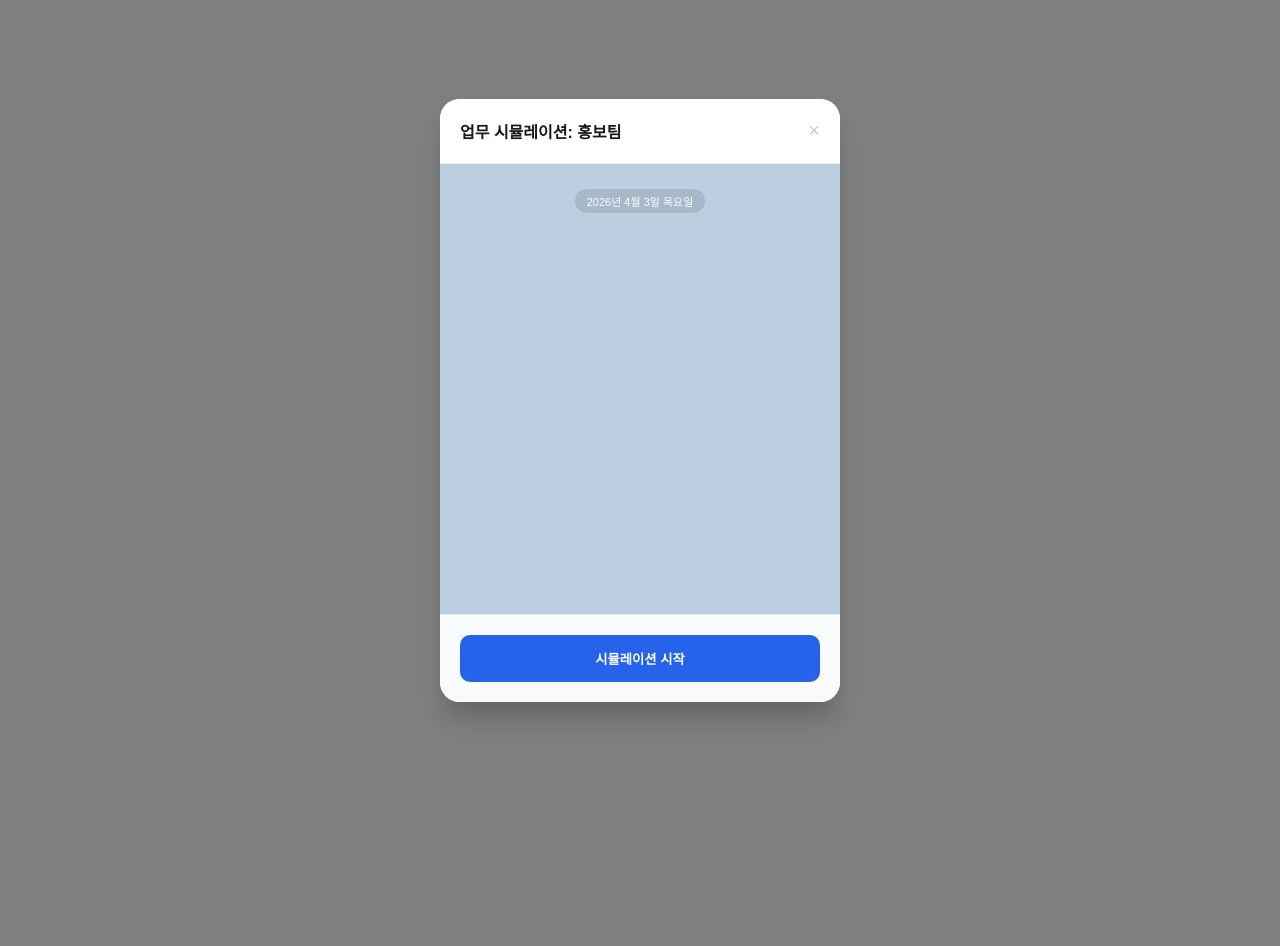
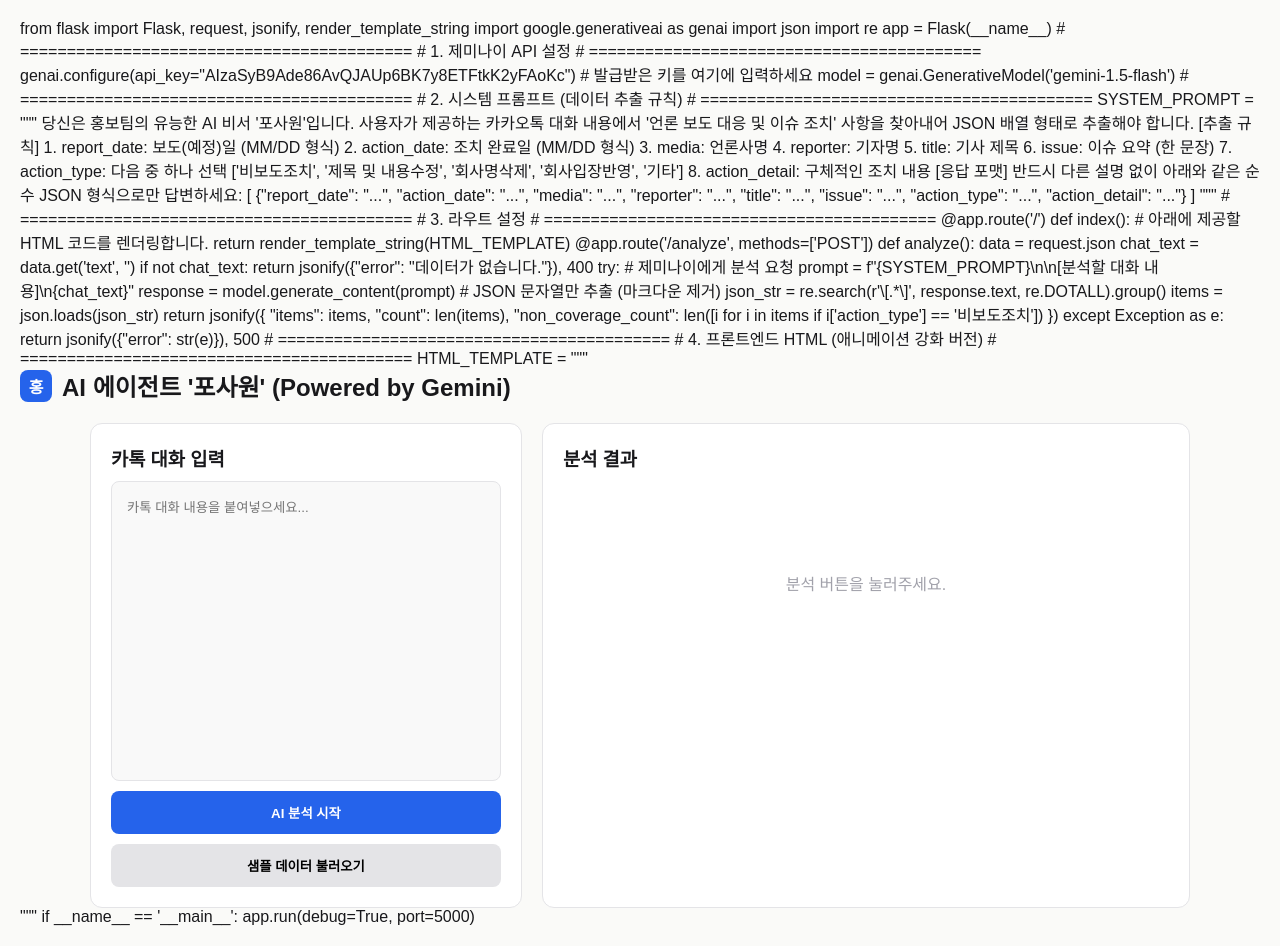
Before and after one commit to JainSohpie/PR_BOT, a Flask app: page / in a window 1280 px wide. Before the commit the page ends 717 px from the top, so only its background shows below. Run offline with Flask 3, Linux system fonts and the light colour scheme; some web fonts are replaced.

Commit message:
Update dashboard.html

```diff
--- a/templates/dashboard.html
+++ b/templates/dashboard.html
@@ -1,233 +1,226 @@
+from flask import Flask, request, jsonify, render_template_string
+import google.generativeai as genai
+import json
+import re
+
+app = Flask(__name__)
+
+# ==========================================
+# 1. 제미나이 API 설정
+# ==========================================
+genai.configure(api_key="AIzaSyB9Ade86AvQJAUp6BK7y8ETFtkK2yFAoKc") # 발급받은 키를 여기에 입력하세요
+model = genai.GenerativeModel('gemini-1.5-flash')
+
+# ==========================================
+# 2. 시스템 프롬프트 (데이터 추출 규칙)
+# ==========================================
+SYSTEM_PROMPT = """
+당신은 홍보팀의 유능한 AI 비서 '포사원'입니다.
+사용자가 제공하는 카카오톡 대화 내용에서 '언론 보도 대응 및 이슈 조치' 사항을 찾아내어 JSON 배열 형태로 추출해야 합니다.
+
+[추출 규칙]
+1. report_date: 보도(예정)일 (MM/DD 형식)
+2. action_date: 조치 완료일 (MM/DD 형식)
+3. media: 언론사명
+4. reporter: 기자명
+5. title: 기사 제목
+6. issue: 이슈 요약 (한 문장)
+7. action_type: 다음 중 하나 선택 ['비보도조치', '제목 및 내용수정', '회사명삭제', '회사입장반영', '기타']
+8. action_detail: 구체적인 조치 내용
+
+[응답 포맷]
+반드시 다른 설명 없이 아래와 같은 순수 JSON 형식으로만 답변하세요:
+[
+  {"report_date": "...", "action_date": "...", "media": "...", "reporter": "...", "title": "...", "issue": "...", "action_type": "...", "action_detail": "..."}
+]
+"""
+
+# ==========================================
+# 3. 라우트 설정
+# ==========================================
+
+@app.route('/')
+def index():
+    # 아래에 제공할 HTML 코드를 렌더링합니다.
+    return render_template_string(HTML_TEMPLATE)
+
+@app.route('/analyze', methods=['POST'])
+def analyze():
+    data = request.json
+    chat_text = data.get('text', '')
+
+    if not chat_text:
+        return jsonify({"error": "데이터가 없습니다."}), 400
+
+    try:
+        # 제미나이에게 분석 요청
+        prompt = f"{SYSTEM_PROMPT}\n\n[분석할 대화 내용]\n{chat_text}"
+        response = model.generate_content(prompt)
+
+        # JSON 문자열만 추출 (마크다운 제거)
+        json_str = re.search(r'\[.*\]', response.text, re.DOTALL).group()
+        items = json.loads(json_str)
+
+        return jsonify({
+            "items": items,
+            "count": len(items),
+            "non_coverage_count": len([i for i in items if i['action_type'] == '비보도조치'])
+        })
+    except Exception as e:
+        return jsonify({"error": str(e)}), 500
+
+# ==========================================
+# 4. 프론트엔드 HTML (애니메이션 강화 버전)
+# ==========================================
+HTML_TEMPLATE = """
 <!DOCTYPE html>
 <html lang="ko">
 <head>
     <meta charset="UTF-8">
-    <title>포사원 시뮬레이션</title>
+    <title>AI 에이전트 '포사원'</title>
     <link href="https://cdn.jsdelivr.net/npm/pretendard@latest/dist/web/variable/pretendardvariable-dynamic-subset.min.css" rel="stylesheet">
     <style>
         :root {
-            --kakao-yellow: #FEE500;
-            --kakao-bg: #BACEE0;
-            --my-bubble: #FEE500;
-            --other-bubble: #FFFFFF;
-            --text-main: #191919;
-            --text-sub: #707070;
-            --accent: #2563EB;
+            --bg: #FAFAF8; --card: #FFFFFF; --text: #18181B; --sub: #71717A;
+            --muted: #A1A1AA; --accent: #2563EB; --success: #059669;
+            --border: #E4E4E7; --teams-purple: #5059C9; --font: 'Pretendard Variable', sans-serif;
         }
+        * { margin: 0; padding: 0; box-sizing: border-box; }
+        body { font-family: var(--font); background: var(--bg); color: var(--text); padding: 20px; }
+        .main { max-width: 1100px; margin: 0 auto; display: grid; grid-template-columns: 1fr 1.5fr; gap: 20px; }
+        .panel { background: var(--card); border: 1px solid var(--border); border-radius: 12px; padding: 20px; }
+        .header { margin-bottom: 20px; display: flex; align-items: center; gap: 10px; }
+        .logo { width: 32px; height: 32px; background: var(--accent); color: white; border-radius: 8px; display: flex; align-items: center; justify-content: center; font-weight: bold; }
 
-        * { box-sizing: border-box; margin: 0; padding: 0; font-family: 'Pretendard Variable', sans-serif; }
-        body { background: rgba(0,0,0,0.5); display: flex; align-items: center; justify-content: center; height: 100vh; }
+        textarea { width: 100%; height: 300px; padding: 15px; border: 1px solid var(--border); border-radius: 8px; font-family: inherit; resize: none; background: #F9F9F9; margin-bottom: 10px; }
+        .btn { width: 100%; padding: 12px; border: none; border-radius: 8px; font-weight: 600; cursor: pointer; transition: 0.2s; }
+        .btn-primary { background: var(--accent); color: white; }
+        .btn-teams { background: var(--teams-purple); color: white; margin-top: 15px; }
 
-        /* 팝업 컨테이너 */
-        .popup-card {
-            width: 400px;
-            background: white;
-            border-radius: 20px;
-            overflow: hidden;
-            box-shadow: 0 20px 25px -5px rgba(0, 0, 0, 0.2);
-            animation: popIn 0.4s cubic-bezier(0.175, 0.885, 0.32, 1.275);
-        }
+        .result-table { width: 100%; border-collapse: collapse; font-size: 13px; margin-top: 15px; }
+        .result-table th { text-align: left; padding: 10px; border-bottom: 1px solid var(--border); color: var(--sub); }
+        .result-table td { padding: 10px; border-bottom: 1px solid #F4F4F5; }
 
-        @keyframes popIn {
-            from { transform: scale(0.8); opacity: 0; }
-            to { transform: scale(1); opacity: 1; }
-        }
+        .tag { padding: 2px 6px; border-radius: 4px; font-size: 11px; font-weight: 600; }
+        .tag-red { background: #FEE2E2; color: #991B1B; }
+        .tag-blue { background: #DBEAFE; color: #1E40AF; }
 
-        /* 헤더 영역 */
-        .popup-header {
-            padding: 20px;
-            background: white;
-            border-bottom: 1px solid #eee;
-            display: flex;
-            justify-content: space-between;
-            align-items: center;
-        }
-        .header-title { font-weight: 700; font-size: 16px; color: var(--text-main); }
-        .close-btn { cursor: pointer; border: none; background: none; font-size: 20px; color: #ccc; }
+        /* 엑셀 애니메이션 효과 */
+        .teams-mockup { margin-top: 20px; border: 1px solid var(--border); border-radius: 10px; overflow: hidden; display: none; background: white; }
+        .teams-mockup.active { display: block; animation: slideUp 0.5s ease; }
+        .excel-row-new { animation: rowAppear 0.6s ease forwards; opacity: 0; background: #FFFBEB; }
+        @keyframes slideUp { from { opacity: 0; transform: translateY(20px); } to { opacity: 1; transform: translateY(0); } }
+        @keyframes rowAppear { to { opacity: 1; background: white; } }
 
-        /* 카카오톡 채팅창 영역 */
-        .chat-container {
-            height: 450px;
-            background: var(--kakao-bg);
-            padding: 15px;
-            overflow-y: auto;
-            display: flex;
-            flex-direction: column;
-            gap: 12px;
-        }
-
-        .date-divider {
-            text-align: center;
-            font-size: 11px;
-            color: white;
-            background: rgba(0,0,0,0.1);
-            padding: 4px 12px;
-            border-radius: 12px;
-            width: fit-content;
-            margin: 10px auto;
-        }
-
-        /* 말풍선 공통 */
-        .message { display: flex; gap: 8px; max-width: 85%; opacity: 0; transform: translateY(10px); }
-        .message.show { animation: slideUp 0.3s forwards; }
-
-        @keyframes slideUp {
-            to { opacity: 1; transform: translateY(0); }
-        }
-
-        .profile-img { width: 35px; height: 35px; border-radius: 14px; background: #ddd; flex-shrink: 0; }
-        .msg-content { display: flex; flex-direction: column; gap: 4px; }
-        .sender-name { font-size: 12px; color: var(--text-sub); }
-        .bubble {
-            padding: 8px 12px;
-            border-radius: 12px;
-            font-size: 13px;
-            line-height: 1.5;
-            position: relative;
-            box-shadow: 0 1px 2px rgba(0,0,0,0.1);
-        }
-
-        /* 상대방 메시지 */
-        .message.other { align-self: flex-start; }
-        .other .bubble { background: var(--other-bubble); border-top-left-radius: 2px; }
-
-        /* 내 메시지 */
-        .message.me { align-self: flex-end; flex-direction: row-reverse; }
-        .me .bubble { background: var(--my-bubble); border-top-right-radius: 2px; }
-        .me .sender-name { text-align: right; }
-
-        /* 하단 액션 영역 */
-        .popup-footer {
-            padding: 20px;
-            background: #f9fafb;
-            border-top: 1px solid #eee;
-        }
-
-        .action-info {
-            background: white;
-            border: 1px solid var(--accent);
-            border-radius: 10px;
-            padding: 12px;
-            margin-bottom: 15px;
-            display: none;
-        }
-        .action-info.active { display: block; animation: fadeIn 0.5s; }
-
-        .ai-badge {
-            background: var(--accent);
-            color: white;
-            font-size: 10px;
-            font-weight: 800;
-            padding: 2px 6px;
-            border-radius: 4px;
-            margin-bottom: 5px;
-            display: inline-block;
-        }
-        .info-text { font-size: 12px; color: var(--text-main); font-weight: 600; }
-
-        .start-btn {
-            width: 100%;
-            padding: 14px;
-            background: var(--accent);
-            color: white;
-            border: none;
-            border-radius: 10px;
-            font-weight: 700;
-            cursor: pointer;
-            transition: 0.2s;
-        }
-        .start-btn:hover { background: #1d4ed8; }
-        .start-btn:disabled { background: #93c5fd; cursor: not-allowed; }
-
-        @keyframes fadeIn { from { opacity: 0; } to { opacity: 1; } }
+        .spinner { display: inline-block; width: 14px; height: 14px; border: 2px solid rgba(255,255,255,0.3); border-top-color: white; border-radius: 50%; animation: spin 0.8s linear infinite; margin-right: 8px; }
+        @keyframes spin { to { transform: rotate(360deg); } }
     </style>
 </head>
 <body>
 
-<div class="popup-card">
-    <div class="popup-header">
-        <span class="header-title">업무 시뮬레이션: 홍보팀</span>
-        <button class="close-btn">&times;</button>
+<div class="header">
+    <div class="logo">홍</div>
+    <h2>AI 에이전트 '포사원' (Powered by Gemini)</h2>
+</div>
+
+<div class="main">
+    <div class="panel">
+        <h3 style="margin-bottom:10px">카톡 대화 입력</h3>
+        <textarea id="chatInput" placeholder="카톡 대화 내용을 붙여넣으세요..."></textarea>
+        <button class="btn btn-primary" onclick="analyze()" id="analyzeBtn">AI 분석 시작</button>
+        <button class="btn" style="margin-top:10px; background:#E4E4E7;" onclick="loadSample()">샘플 데이터 불러오기</button>
     </div>
 
-    <div class="chat-container" id="chatBox">
-        <div class="date-divider">2026년 4월 3일 목요일</div>
+    <div class="panel">
+        <h3>분석 결과</h3>
+        <div id="resultArea" style="display:none">
+            <table class="result-table">
+                <thead><tr><th>날짜</th><th>매체/기자</th><th>제목</th><th>유형</th></tr></thead>
+                <tbody id="resultBody"></tbody>
+            </table>
+            <button class="btn btn-teams" onclick="saveToTeams()" id="saveBtn">Teams 엑셀로 전송하기</button>
+
+            <div id="teamsMockup" class="teams-mockup">
+                <div style="background:var(--teams-purple); color:white; padding:8px 15px; font-size:12px;">이슈관리DB.xlsx - Teams 실시간 동기화</div>
+                <table class="result-table" style="margin:0;">
+                    <tbody id="excelBody"></tbody>
+                </table>
+            </div>
         </div>
-
-    <div class="popup-footer">
-        <div id="aiAnalysis" class="action-info">
-            <span class="ai-badge">AI AGENT 분석 중</span>
-            <div class="info-text" id="aiStatus">실시간 이슈 감지 및 데이터베이스 분류 중...</div>
-        </div>
-        <button id="runBtn" class="start-btn" onclick="startSimulation()">시뮬레이션 시작</button>
+        <div id="emptyState" style="text-align:center; padding:100px 0; color:var(--muted);">분석 버튼을 눌러주세요.</div>
     </div>
 </div>
 
 <script>
-    const messages = [
-        { type: 'other', name: '팀장', text: '한국경제 김민수 기자 "포스코이앤씨 하자 분쟁 확산" 기사 나왔어. 제목에서 회사명 빼달라고 요청해' },
-        { type: 'me', name: '이자인 사원', text: '확인했습니다. 기자한테 연락드렸습니다' },
-        { type: 'me', name: '이자인 사원', text: '제목 수정 완료됐습니다. "포스코이앤씨" → "일부 건설사"로 변경' },
-        { type: 'other', name: '팀장', text: '머니투데이 박지영 기자한테서 빗물펌프장 안전사고 취재 문의 왔어' },
-        { type: 'me', name: '이자인 사원', text: '통화해서 상황 설명드렸고, 보도 안 하기로 했습니다. 비보도 조치 완료' }
-    ];
+let currentItems = [];
 
-    const aiSteps = [
-        "이슈 키워드 추출: #하자분쟁 #한국경제",
-        "조치 유형 분류: [제목 및 내용수정]",
-        "이슈 키워드 추출: #안전사고 #취재문의",
-        "조치 유형 분류: [비보도조치]",
-        "Teams DB 전송 준비 완료 ✅"
-    ];
+function loadSample() {
+    document.getElementById('chatInput').value = `--------------- 2026년 4월 3일 ---------------
+[오전 9:23] 팀장: 한국경제 김민수 기자 "포스코이앤씨 하자 분쟁" 기사 떴다. 제목 수정 요청해.
+[오전 10:30] 포사원: 수정 완료됐습니다. "일부 건설사"로 변경됨.
+[오후 2:15] 팀장: 머니투데이 박지영 기자 취재 문의 왔는데 보도 안하기로 협의함.`;
+}
 
-    async function startSimulation() {
-        const runBtn = document.getElementById('runBtn');
-        const chatBox = document.getElementById('chatBox');
-        const aiAnalysis = document.getElementById('aiAnalysis');
-        const aiStatus = document.getElementById('aiStatus');
+async function analyze() {
+    const text = document.getElementById('chatInput').value;
+    if(!text) return alert("내용을 입력하세요!");
 
-        runBtn.disabled = true;
-        runBtn.innerText = "분석 진행 중...";
-        aiAnalysis.classList.add('active');
+    const btn = document.getElementById('analyzeBtn');
+    btn.disabled = true; btn.innerHTML = '<span class="spinner"></span> 분석 중...';
 
-        for (let i = 0; i < messages.length; i++) {
-            // 메시지 추가
-            const msg = messages[i];
-            const msgDiv = document.createElement('div');
-            msgDiv.className = `message ${msg.type}`;
+    const res = await fetch('/analyze', {
+        method: 'POST',
+        headers: {'Content-Type': 'application/json'},
+        body: JSON.stringify({text})
+    });
+    const data = await res.json();
+    currentItems = data.items;
 
-            msgDiv.innerHTML = `
-                <div class="profile-img"></div>
-                <div class="msg-content">
-                    <span class="sender-name">${msg.name}</span>
-                    <div class="bubble">${msg.text}</div>
-                </div>
+    document.getElementById('emptyState').style.display = 'none';
+    document.getElementById('resultArea').style.display = 'block';
+
+    document.getElementById('resultBody').innerHTML = data.items.map(item => `
+        <tr>
+            <td>\${item.report_date}</td>
+            <td><strong>\${item.media}</strong><br>\${item.reporter}</td>
+            <td>\${item.title}</td>
+            <td><span class="tag \${item.action_type === '비보도조치' ? 'tag-red' : 'tag-blue'}">\${item.action_type}</span></td>
+        </tr>
+    `).join('');
+
+    btn.disabled = false; btn.innerHTML = 'AI 분석 시작';
+}
+
+function saveToTeams() {
+    const btn = document.getElementById('saveBtn');
+    btn.disabled = true; btn.innerHTML = '<span class="spinner"></span> 전송 중...';
+
+    const mockup = document.getElementById('teamsMockup');
+    mockup.classList.add('active');
+    const excelBody = document.getElementById('excelBody');
+
+    currentItems.forEach((item, idx) => {
+        setTimeout(() => {
+            const tr = document.createElement('tr');
+            tr.className = 'excel-row-new';
+            tr.innerHTML = `
+                <td style="width:50px; color:#A1A1AA;">\${10 + idx}</td>
+                <td>\${item.report_date}</td>
+                <td>\${item.media}</td>
+                <td style="font-weight:600;">\${item.title}</td>
+                <td style="color:var(--teams-purple);">입력완료</td>
             `;
-
-            chatBox.appendChild(msgDiv);
-
-            // 애니메이션 트리거
-            setTimeout(() => msgDiv.classList.add('show'), 50);
-
-            // AI 분석 상태 업데이트 (중간중간)
-            if(i % 2 === 0) {
-                aiStatus.innerText = aiSteps[Math.floor(i/1.2)];
+            excelBody.appendChild(tr);
+            if(idx === currentItems.length - 1) {
+                btn.innerHTML = '전송 완료';
             }
-
-            chatBox.scrollTop = chatBox.scrollHeight;
-            await new Promise(r => setTimeout(r, 1200)); // 대화 간격
-        }
-
-        aiStatus.innerText = aiSteps[aiSteps.length - 1];
-        aiStatus.style.color = "#059669";
-        runBtn.innerText = "Teams에 저장됨";
-
-        // 성공 토스트나 추가 액션
-        setTimeout(() => {
-            alert("홍사원이 카톡 대화를 분석하여 Teams 엑셀에 기록을 완료했습니다!");
-        }, 500);
-    }
+        }, idx * 600);
+    });
+}
 </script>
-
 </body>
 </html>
+"""
+
+if __name__ == '__main__':
+    app.run(debug=True, port=5000)
```
